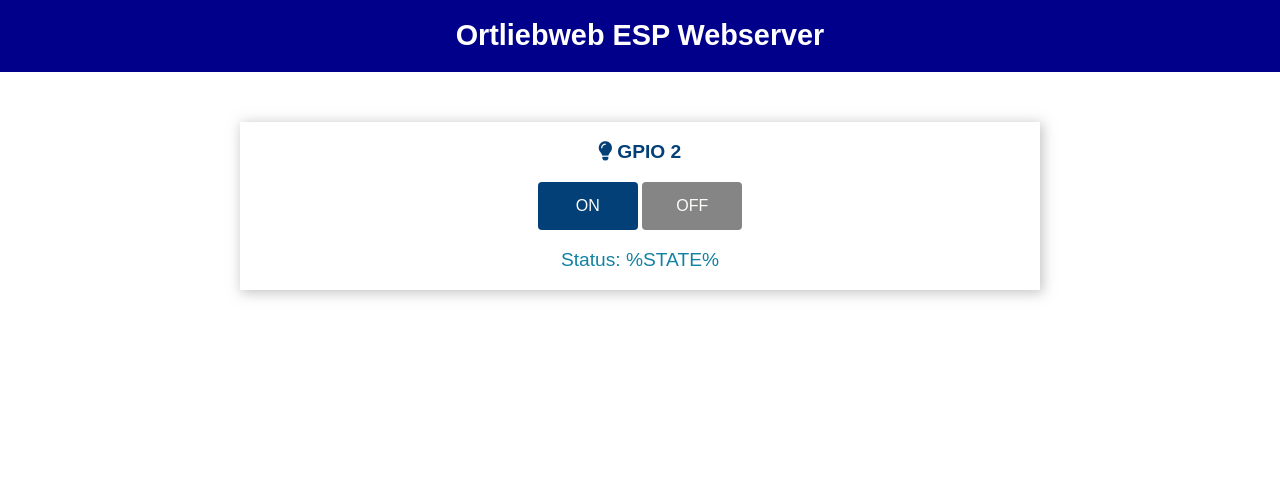
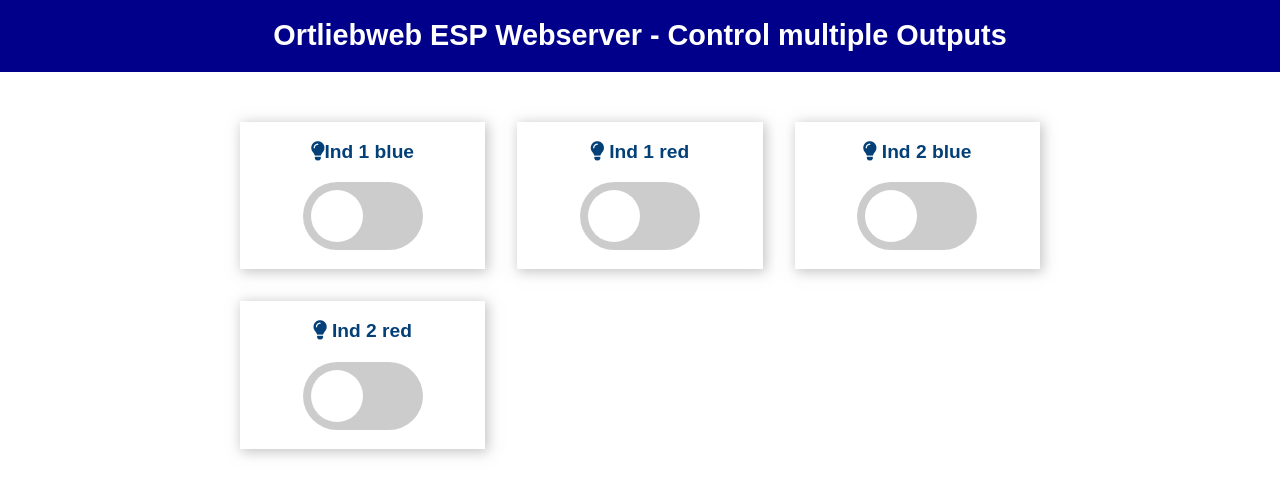
Before and after one commit to cortlieb/esp32_webserver, a plain HTML site: page data/index.html in a window 1280 px wide. Drawn offline with Linux system fonts and the light colour scheme.

Commit message:
feat: changed UI to handle mutiple outputs

```diff
--- a/data/index.html
+++ b/data/index.html
@@ -13,20 +13,45 @@
 
 <body>
 	<div class="topnav">
-		<h1>Ortliebweb ESP Webserver</h1>
+		<h1>Ortliebweb ESP Webserver - Control multiple Outputs</h1>
 	</div>
 	<div class="content">
 		<div class="card-grid">
 			<div class="card">
-				<p class="card-title"><i class="fas fa-lightbulb"></i> GPIO 2</p>
-				<p>
-					<a href="on"><button class="button-on">ON</button></a>
-					<a href="off"><button class="button-off">OFF</button></a>
-				</p>
-				<p class="state">Status: %STATE%</p>
+				<p class="card-title"> <i class="fas fa-lightbulb"></i>Ind 1 blue</p>
+				<label class="switch">
+					<input type="checkbox" onchange="toggleCheckbox(this)" id="1b">
+					<span class="slider"></span>
+				</label>
+				<p class="state"><span id="1_blue_state"></span></p>
+			</div>
+			<div class="card">
+				<p class="card-title"> <i class="fas fa-lightbulb"></i> Ind 1 red</p>
+				<label class="switch">
+					<input type="checkbox" onchange="toggleCheckbox(this)" id="1r">
+					<span class="slider"></span>
+				</label>
+				<p class="state"><span id="1_red_state"></span></p>
+			</div>
+			<div class="card">
+				<p class="card-title"> <i class="fas fa-lightbulb"></i> Ind 2 blue</p>
+				<label class="switch">
+					<input type="checkbox" onchange="toggleCheckbox(this)" id="2b">
+					<span class="slider"></span>
+				</label>
+				<p class="state"><span id="2_blue_state"></span></p>
+			</div>
+			<div class="card">
+				<p class="card-title"> <i class="fas fa-lightbulb"></i> Ind 2 red</p>
+				<label class="switch">
+					<input type="checkbox" onchange="toggleCheckbox(this)" id="2r">
+					<span class="slider"></span>
+				</label>
+				<p class="state"><span id="2_red_state"></span></p>
 			</div>
 		</div>
 	</div>
+	<script src="script.js"></script>
 </body>
 
 </html>
--- a/data/style.css
+++ b/data/style.css
@@ -45,28 +45,43 @@ h1 {
   color: #1282a2;
 }
 
-Button {
-  border: none;
-  color: #fefcfb;
-  padding: 15px 32px;
-  text-align: center;
+.switch {
+  position: relative;
   display: inline-block;
-  font-size: 16px;
-  width: 100px;
-  border-radius: 4px;
-  transition-duration: 0.4s;
+  width: 120px;
+  height: 68px;
 }
 
-.button-on {
-  background-color: #034078;
-}
-.button-off {
-  background-color: #858585;
+switch input {
+  display: none;
 }
 
-.button-on:hover {
-  background-color: #1282a2;
+.slider {
+  position: absolute;
+  top: 0;
+  left: 0;
+  right: 0;
+  bottom: 0;
+  background-color: #ccc;
+  border-radius: 50px;
 }
-.button-off:hover {
-  background-color: #252524;
+
+.slider::before {
+  position: absolute;
+  content: "";
+  height: 52px;
+  width: 52px;
+  left: 8px;
+  bottom: 8px;
+  background-color: #fff;
+  transition: 0.4s;
+  border-radius: 50px;
 }
+
+input:checked + .slider {
+  background-color: #b30000;
+}
+
+input:checked + .slider:before {
+  transform: translateX(52px);
+}
```
Also changed, not shown: data/script.js (added).
